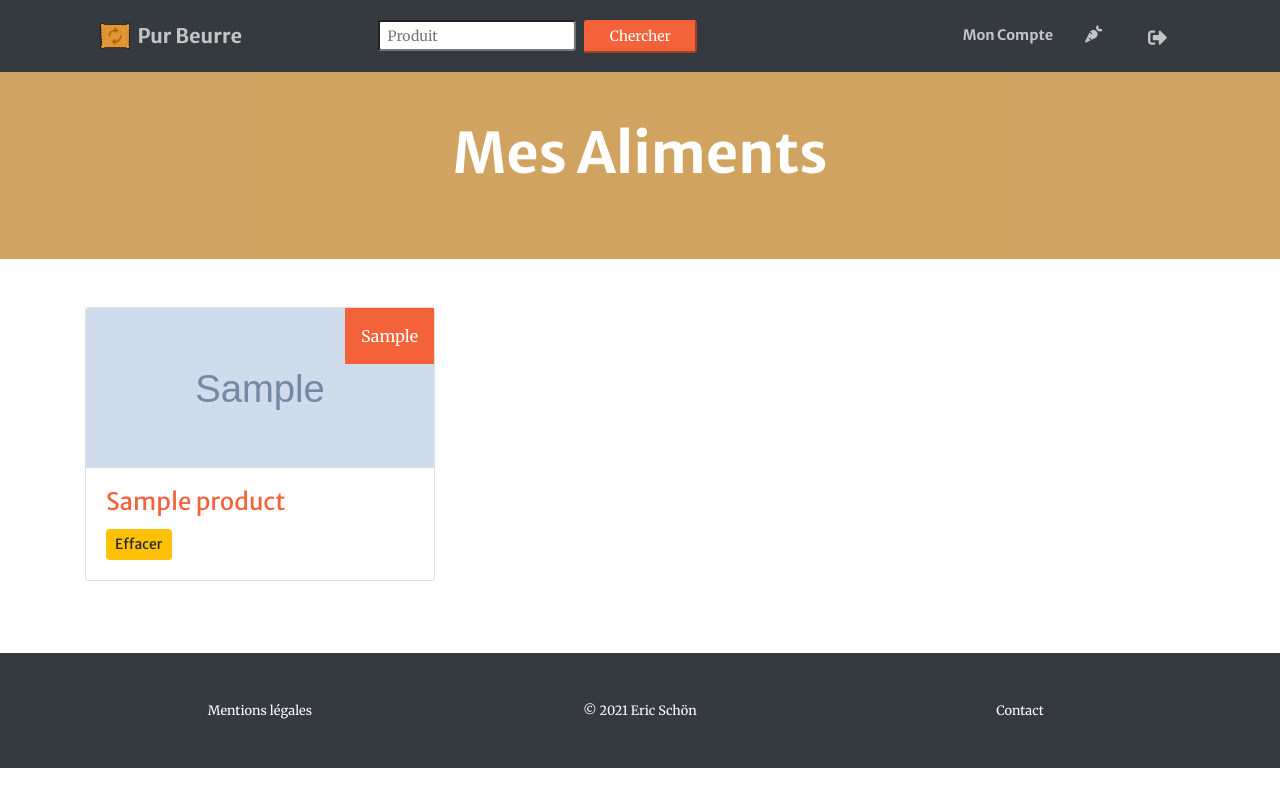
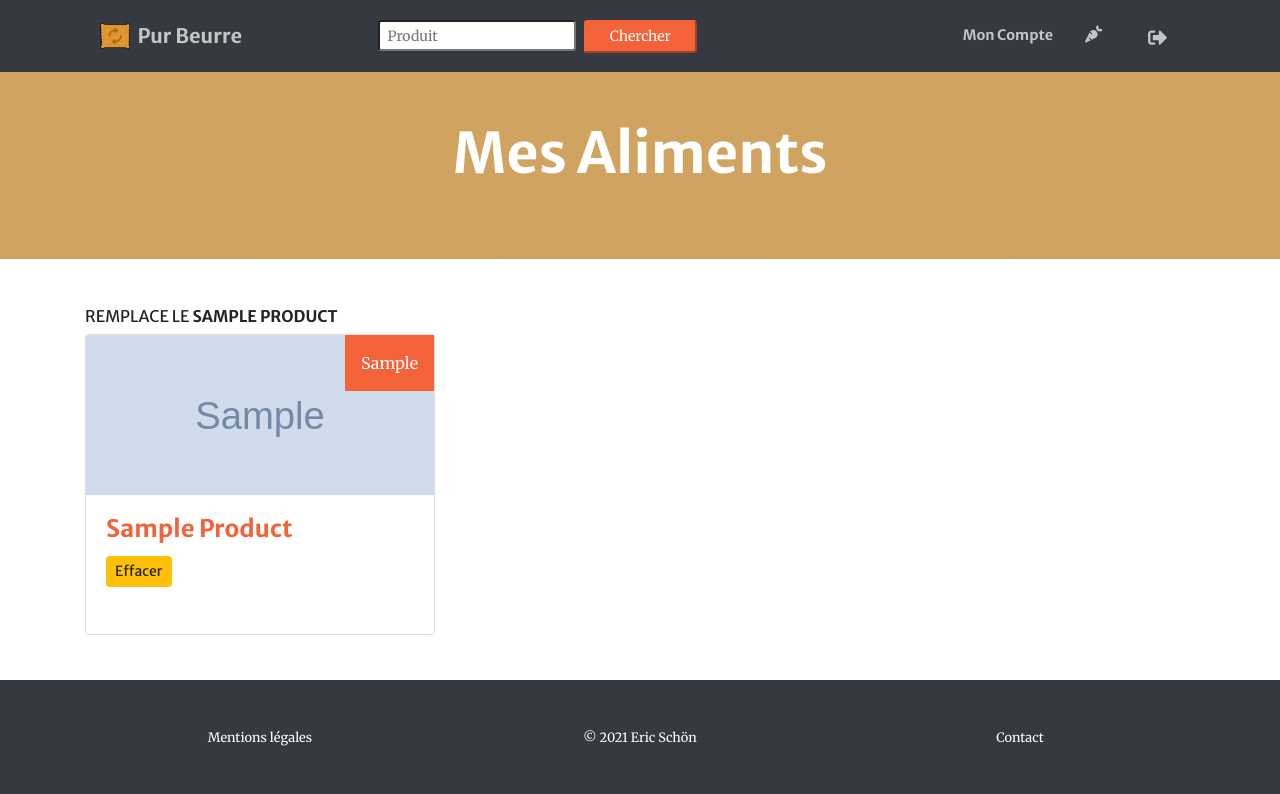
Before and after one commit to erischon/p10_digitalocean, a Django app: page /users/myproducts/ in a window 1280 px wide. Shown: the top 794 px of the page. Run offline with Django 3.2, Linux system fonts and the light colour scheme; a user stored in the database is signed in; tables that the repository leaves empty hold one stand-in row (values such as "Sample post"); grey boxes marked "Sample" are stand-in pictures.

Commit message:
new model for substitute & new feature

```diff
--- a/database/admin.py
+++ b/database/admin.py
@@ -1,5 +1,5 @@
 from django.contrib import admin
-from .models import Categorie, Shop, Brand, Nutriscore, Product, Prodbrand, Prodcat, Prodshop
+from .models import Categorie, Shop, Brand, Nutriscore, Product, Prodbrand, Prodcat, Prodshop, Substitute
 
 admin.site.register(Categorie)
 admin.site.register(Shop)
@@ -9,3 +9,4 @@ admin.site.register(Product)
 admin.site.register(Prodbrand)
 admin.site.register(Prodcat)
 admin.site.register(Prodshop)
+admin.site.register(Substitute)
--- a/database/models.py
+++ b/database/models.py
@@ -28,10 +28,18 @@ class Product(models.Model):
     prod_url = models.CharField(max_length=250)
     prod_image = models.CharField(max_length=250, null=True)
     nut_id = models.ForeignKey(Nutriscore, on_delete=models.CASCADE)
-    myproduct = models.ManyToManyField(User)
 
     def __str__(self):
         return self.prod_name
+
+
+class Substitute(models.Model):
+    substitute_product = models.ForeignKey(Product, related_name='subproduct', on_delete=models.CASCADE)
+    user = models.ForeignKey(User, on_delete=models.CASCADE)
+    original_product = models.ForeignKey(Product, related_name='oriproduct', on_delete=models.CASCADE)
+
+    def __str__(self):
+        return self.substitute_product.prod_name
 
 
 class Prodcat(models.Model):
--- a/search/urls.py
+++ b/search/urls.py
@@ -5,5 +5,5 @@ urlpatterns = [
     path('', views.search_sub, name='search_sub'),
     path('result/', views.search_results, name='search_results'),
     path('prodinfos/<int:prod_id>', views.prodinfos, name="prodinfos"),
-    path('saving/<int:product>', views.saving, name='saving'),
+    path('saving/<int:subproduct>/<int:oriproduct>', views.saving, name='saving'),
 ]
--- a/templates/search/results.html
+++ b/templates/search/results.html
@@ -49,7 +49,7 @@
                                 <p>{{ result.categories }}</p>
                                 {% if user.is_authenticated %}
 
-                                    <form action="{% url 'saving' result.prod_id %}" method="post">
+                                    <form action="{% url 'saving' result.prod_id product.prod_id %}" method="post">
                                         {% csrf_token %}
                                         <i class="fas fa-save" style="color: #8c6610;"></i>
                                         <input type="submit" value="Sauvegarder" class="btn btn-link btn-sm">
--- a/templates/users/myproducts.html
+++ b/templates/users/myproducts.html
@@ -15,22 +15,23 @@
         {% for product in myproducts %}
 
         <div class="col-lg-4 col-sm-6 mb-4">
+            <h6 class="text-uppercase">Remplace le <strong>{{ product.original_product.prod_name }}</strong></h6>
             <div class="card h-100">
-                <a href="{% url 'prodinfos' product.prod_id %}">
-                    <img class="card-img-top img-product" src="{{ product.prod_image }}" alt="{{ product.prod_name }}">
+                <a href="{% url 'prodinfos' product.substitute_product.prod_id %}">
+                    <img class="card-img-top img-product" src="{{ product.substitute_product.prod_image }}" alt="{{ product.substitute_product.prod_name }}">
                 </a>
                 <div class="card-body">
-                    <h4 class="card-title">
-                    <a href="{% url 'prodinfos' product.prod_id %}">{{ product.prod_name }}</a>
-                    </h4>
+                    <h4 class="card-title text-capitalize"><strong>
+                    <a href="{% url 'prodinfos' product.substitute_product.prod_id %}">{{ product.substitute_product.prod_name }}</a>
+                    </strong></h4>
                     {% if user.is_authenticated %}
-                        <form action="{% url 'myproducts_delete' product.prod_id %}" method="post">
+                        <form action="{% url 'myproducts_delete' product.id %}" method="post">
                             {% csrf_token %}
                             <input type="submit" value="Effacer" class="btn btn-warning btn-sm">
                         </form>
                     {% endif %}
                 </div>
-                <div class="card-badge">{{ product.nut_id.nut_type }}</div>
+                <div class="card-badge">{{ product.substitute_product.nut_id.nut_type }}</div>
             </div>
         </div>
 
--- a/users/views.py
+++ b/users/views.py
@@ -14,7 +14,7 @@ from django.contrib.auth.tokens import default_token_generator
 from django.utils.encoding import force_bytes
 # from django.contrib import messages
 
-from database.models import Product
+from database.models import Product, Substitute
 from users.forms import SignUpForm
 
 
@@ -67,15 +67,15 @@ def moncompte(request):
 @login_required
 def myproducts(request):
     ''' '''
-    myproducts = Product.objects.filter(myproduct=request.user)
+    myproducts = Substitute.objects.filter(user=request.user)
     return render(request, 'users/myproducts.html', {'myproducts': myproducts})
 
 
 @login_required
 def myproducts_delete(request, product):
     ''' '''
-    myproduct = Product.objects.get(prod_id=product)
-    myproduct.myproduct.clear()
+    myproduct = Substitute.objects.get(id=product)
+    myproduct.delete()
     return redirect('myproducts')
 
 
```
Also changed, not shown: search/views.py (+5 -4 lines), database/migrations/0001_initial.py, database/migrations/0002_auto_20210316_0913.py (deleted), database/migrations/0003_product_prod_image.py (deleted), database/migrations/0004_auto_20210319_1024.py (deleted), database/migrations/0005_auto_20210330_1651.py (deleted).
